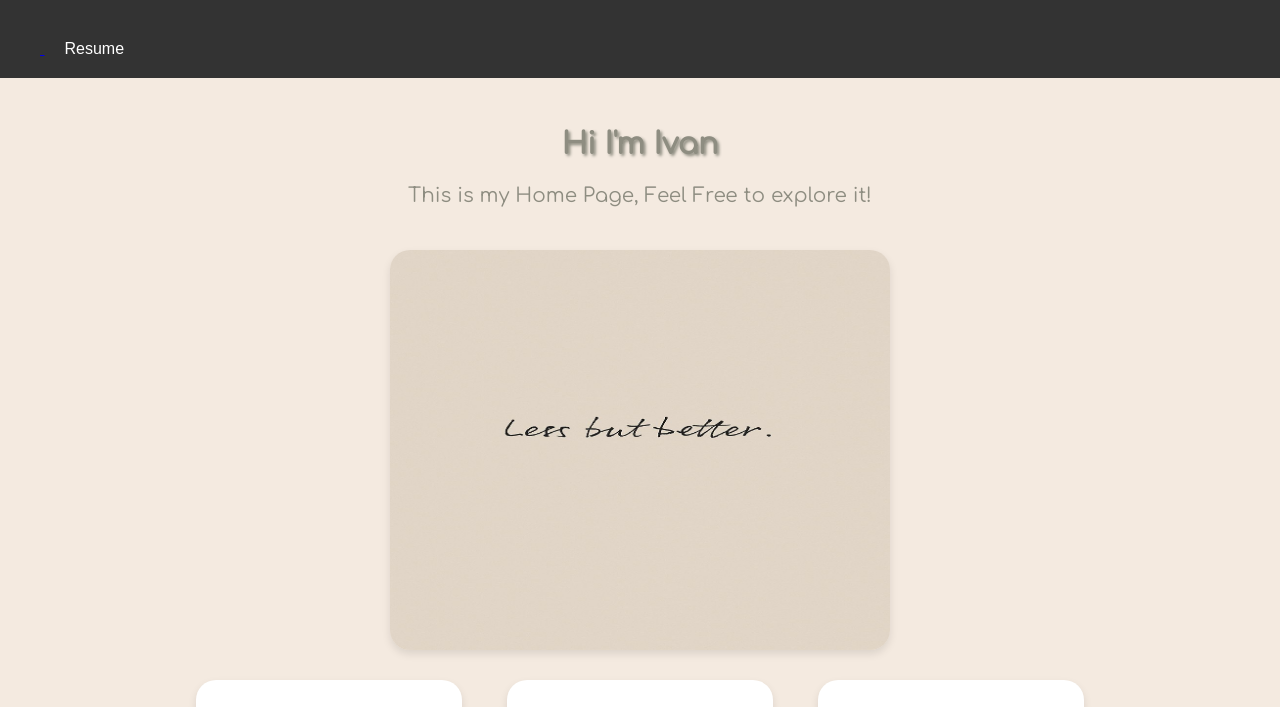
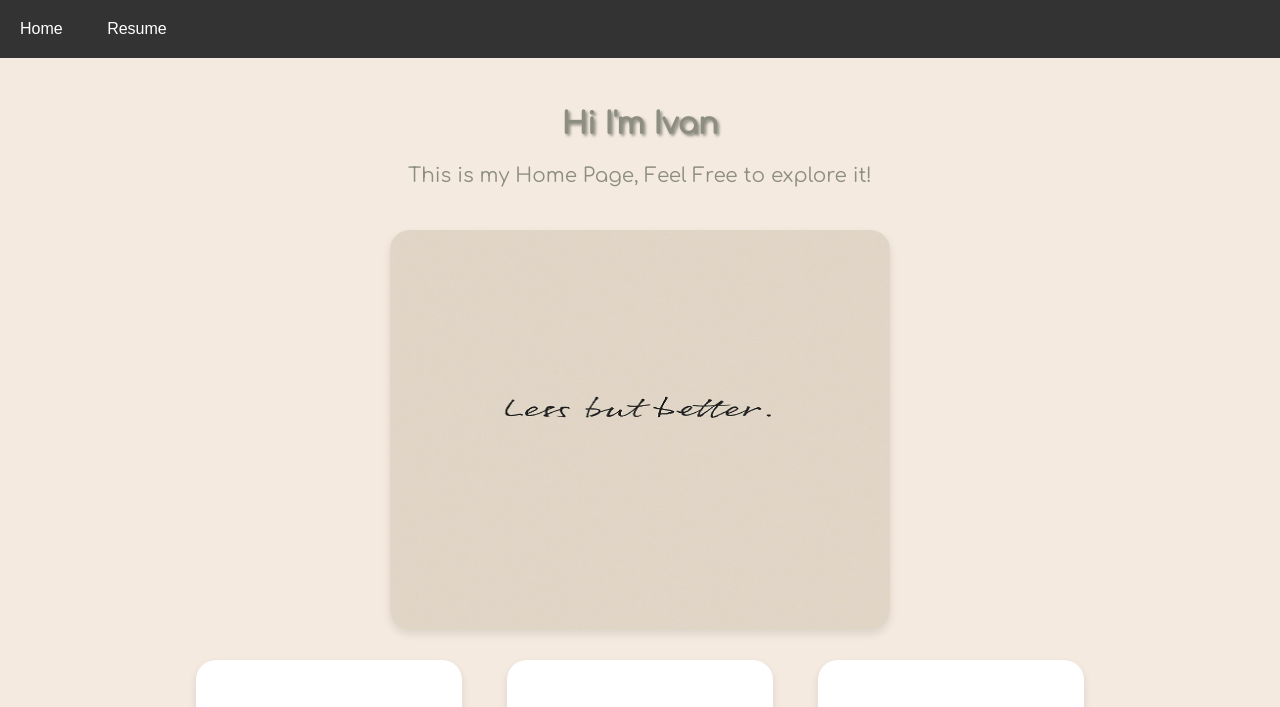
Before and after one commit to GitSplorer/itad_cip1101_VestidasResume, a plain HTML site: page index.html in a window 1280 px wide. Shown: the top 707 px of the page. Drawn offline with Linux system fonts and the light colour scheme.

Commit message:
Update index.html

```diff
--- a/index.html
+++ b/index.html
@@ -192,7 +192,7 @@
 <body>
     <nav class="navbar">
         <ul class="nav-list">
-            <li><a href="index.html"Home</a></li>
+            <li><a href="index.html">Home</a></li>
             <li><a href="Resume/Resume Page.html">Resume</a></li>
         </ul>
     </nav>
```
